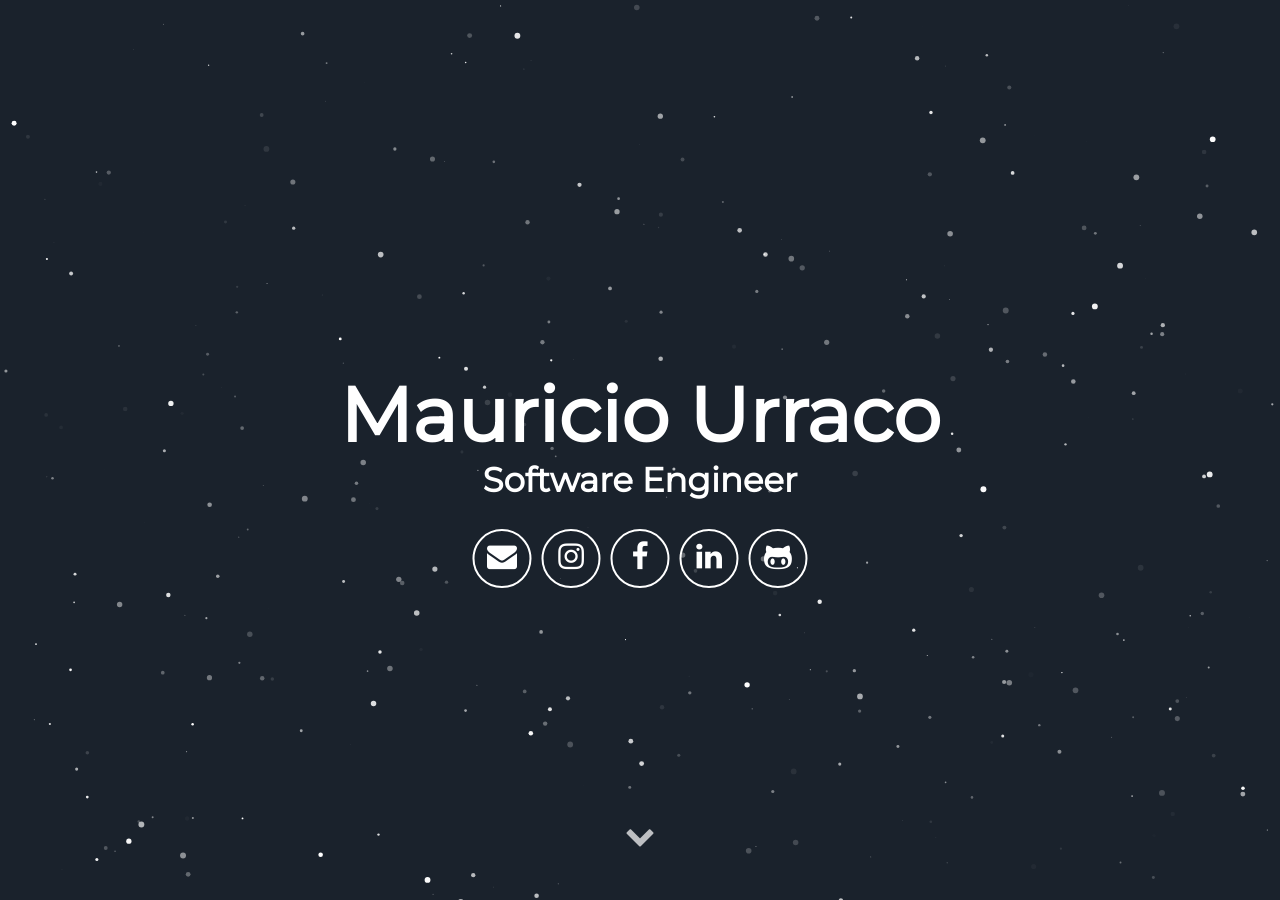
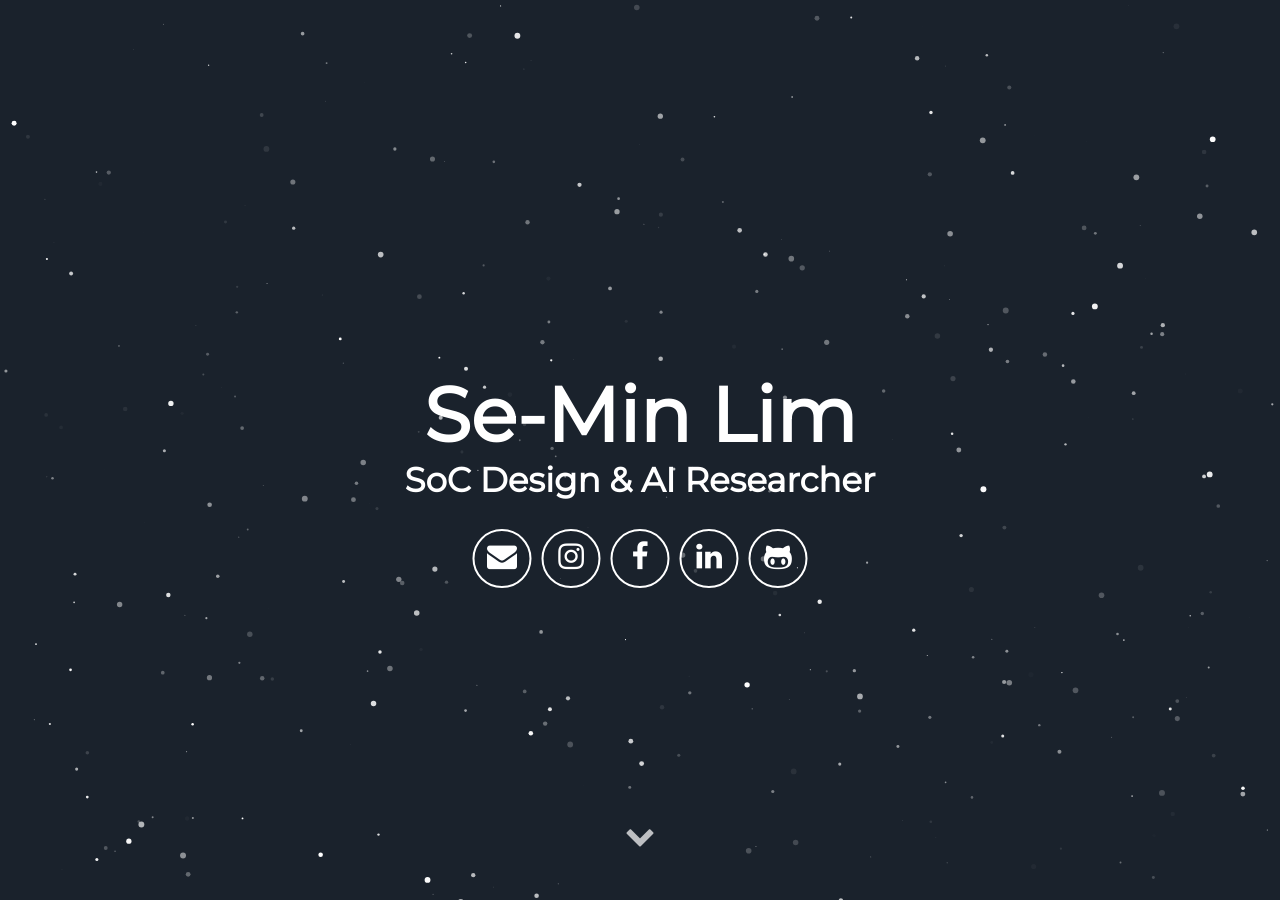
Before and after one commit to SeMinLim/SeMinLim.github.io, a Jekyll site: the page built from index.html, in a window 1280 px wide and 900 px high. Built offline with Jekyll 4.4.1, drawn with Linux system fonts in a browser that asks for light colours; some web fonts are replaced.

Commit message:
Update _config.yml

```diff
--- a/_config.yml
+++ b/_config.yml
@@ -1,14 +1,14 @@
 # Site settings
-title: Mauricio Urraco
+title: Se-Min Lim
 description: Jekyll Theme Minimal Resume
 # baseurl: "" # the subpath of your site, e.g. /blog
 # url: "localhost:3000" # the base hostname & protocol for your site e.g. http://willianjusten.com.br
 
 # User settings
-username: Mauricio Urraco
+username: Se-Min Lim
 user_description: I'm a nomad Software Engineer, always searching for the next challenge; no task is too scary nor too difficult. Lately I have been immersed in the <b>crypto-world</b> working for Radix, a London based startup trying to create the next massive scalable DLT.. I'm one of the two guys behind all the JS related stuff. Visit my blog here":" <a href="https://mauriciourraco.com" target="_blank">https://mauriciourraco.com</a>
-user_title: Software Engineer
-email: mauriurraco@gmail.com
+user_title: SoC Design & AI Researcher
+email: jaewoong819@gmail.com
 # twitter_username: lorem_ipsum
 # github_username:  lorem_ipsum
 # gplus_username:  lorem_ipsum
```
